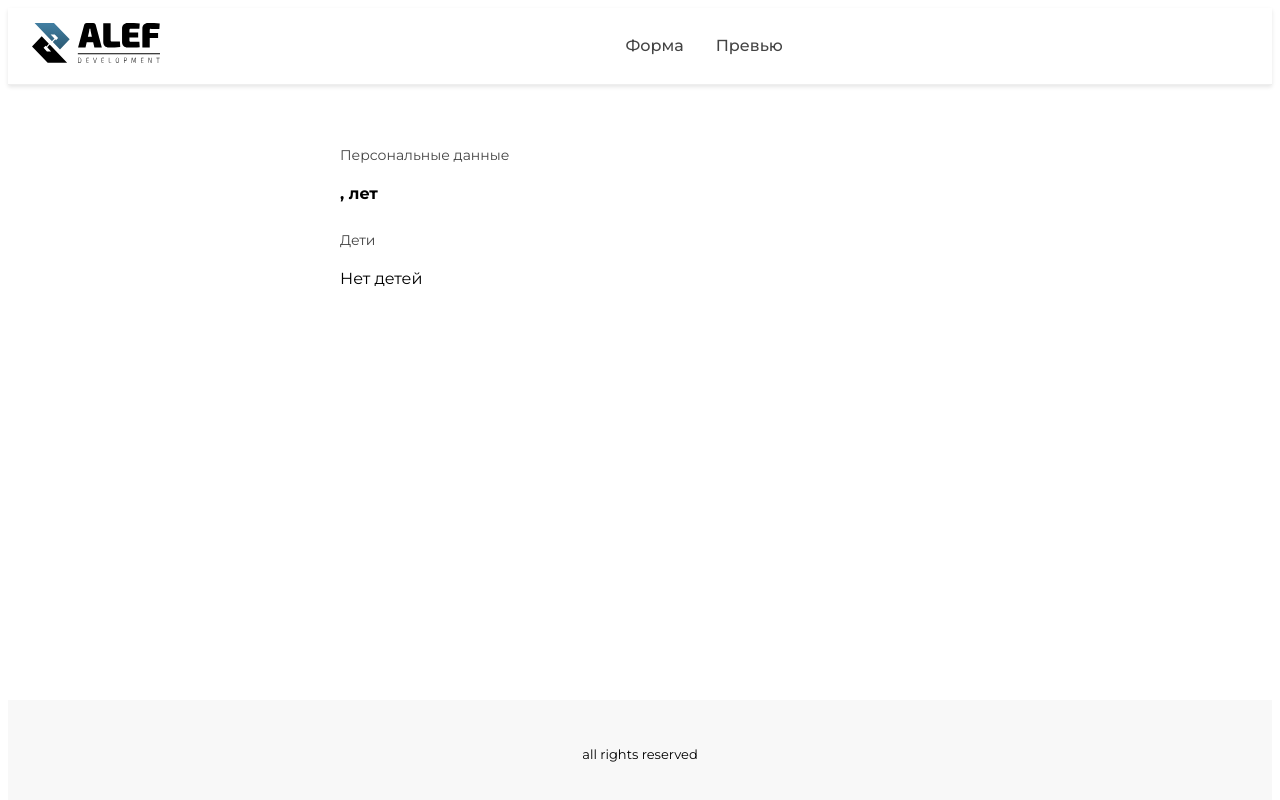
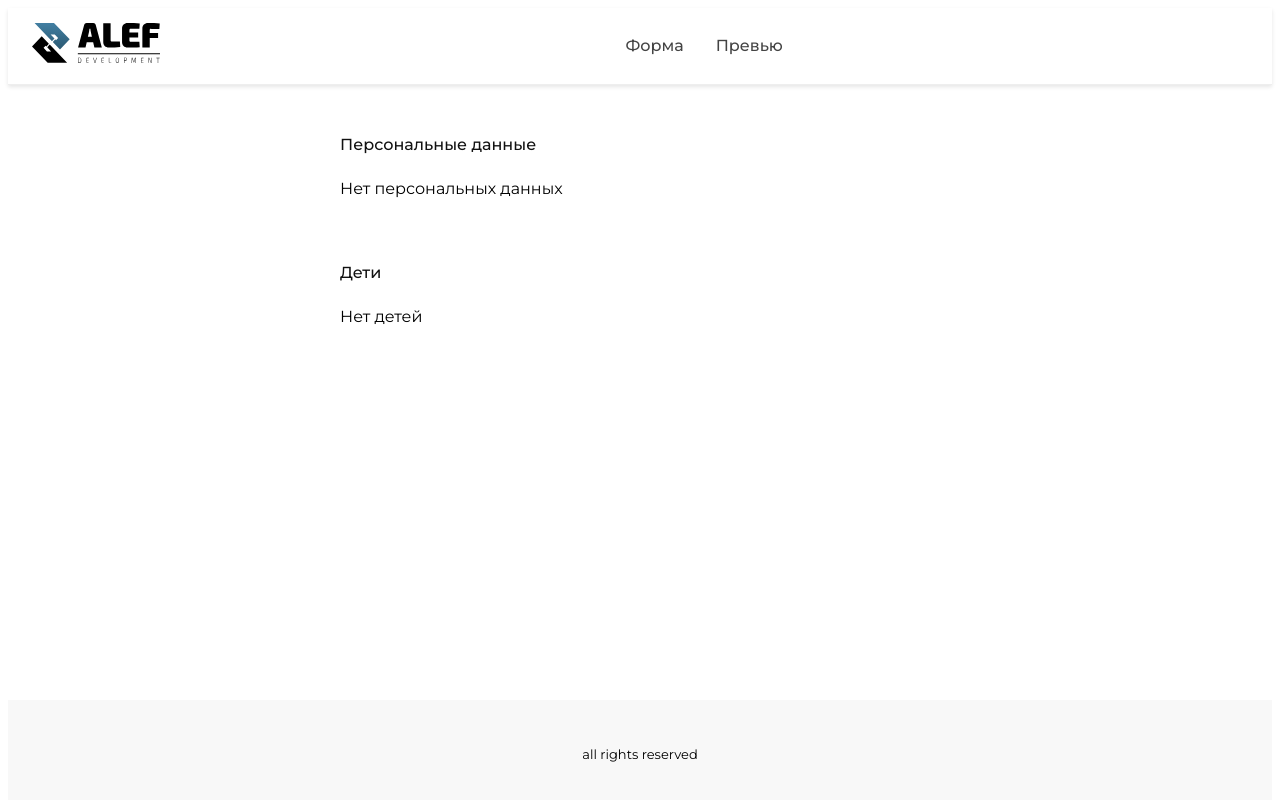
Before and after one commit to KristinaBalashova/user-children-form, a Vue app: page /preview in a window 1280 px wide. Shown: the top 800 px of the page. Built offline with nearby package versions, Linux system fonts and the light colour scheme.

Commit message:
add: preview page logic

```diff
--- a/src/views/PreviewPage.vue
+++ b/src/views/PreviewPage.vue
@@ -1,24 +1,32 @@
 <script setup>
 import { useUser } from "../store/user";
+import { computed } from "vue";
 
 const userStore = useUser();
+
+const { name, age } = userStore;
+
+const children = computed(() => userStore.children);
 </script>
 
 <template>
   <div class="preview">
-    <section>
+    <section class="parent-info">
       <h2>Персональные данные</h2>
-      <p class="person">{{ userStore.name }}, {{ userStore.age }} лет</p>
+
+      <p class="user-info-text" v-if="name && age">{{ name }}, {{ age }} лет</p>
+      <p v-else>Нет персональных данных</p>
     </section>
-    <section>
+    <section class="children-info">
       <h2>Дети</h2>
 
-      <ul v-if="userStore.children.length" class="children">
+      <ul v-if="children.length > 0" class="children">
         <li
-          v-for="(child, index) in userStore.children"
-          :key="child.id || index"
+          v-for="(child, index) in children"
+          :key="index"
+          class="user-info-text"
         >
-          {{ child.name }}, {{ child.age }} {{ getAgeLabel(child.age) }}
+          {{ child.name }}, {{ child.age }} лет
         </li>
       </ul>
 
@@ -28,6 +36,13 @@ const userStore = useUser();
 </template>
 
 <style scoped>
+.parent-info {
+  margin-bottom: 60px;
+}
+
+.children-info {
+}
+
 .preview {
   max-width: 600px;
   margin: 0 auto;
@@ -35,16 +50,21 @@ const userStore = useUser();
 }
 
 h2 {
-  font-size: 14px;
-  font-weight: 400;
-  color: #444;
-  margin-bottom: 8px;
+  color: #111111;
+  font-weight: 500;
+  font-size: 16px;
+  line-height: 24px;
+  letter-spacing: 0px;
+  margin: 0;
+  margin-bottom: 20px;
 }
 
-.person {
+.user-info-text {
   font-weight: 700;
   font-size: 16px;
-  margin-bottom: 24px;
+  line-height: 24px;
+  letter-spacing: 0px;
+  color: #111111;
 }
 
 .children {
@@ -53,11 +73,11 @@ h2 {
   display: flex;
   flex-direction: column;
   gap: 12px;
+  gap: 20px;
 }
 
 .children li {
-  background: #f0f0f0;
-  font-weight: 700;
+  background-color: #F1F1F1;
   padding: 8px 16px;
   border-radius: 6px;
   display: inline-block;
```
